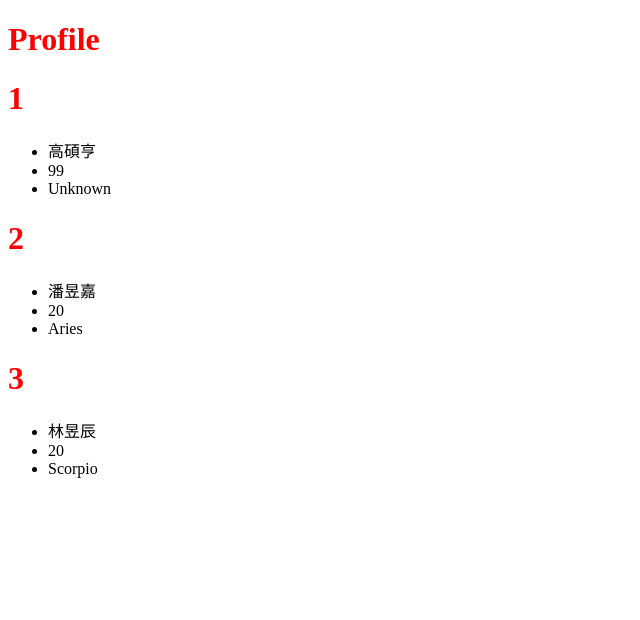
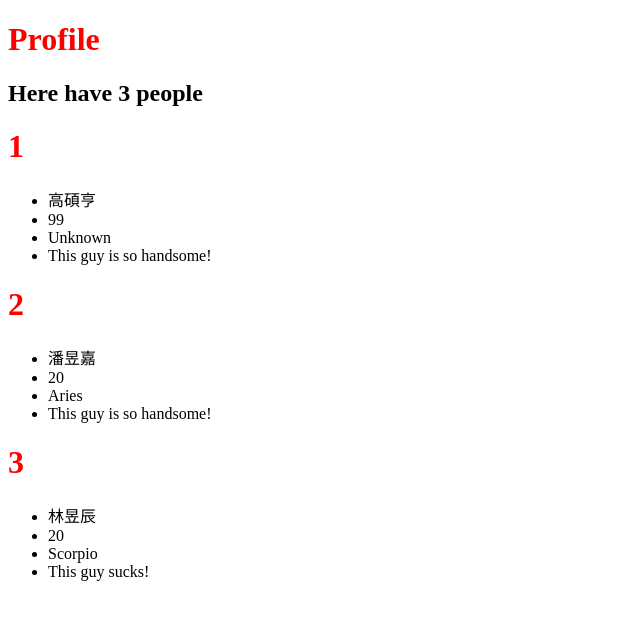
Before and after one commit to huskylin/2016_Web_Fund, a Django app: page / in a window 1280 px wide. Shown: the top 620 px of the page, without its empty margins (0-640 px from the left). Run offline with Django 3.2, Linux system fonts and the light colour scheme.

Commit message:
Add condition in templates

```diff
--- a/husky_mooc/husky_mooc/views.py
+++ b/husky_mooc/husky_mooc/views.py
@@ -1,8 +1,11 @@
 from django.shortcuts import render_to_response
 
 def index(request):
-    husky   = { 'name': '林昱辰', 'age': 20, 'horoscope': 'Scorpio' }
-    yoga    = { 'name': '潘昱嘉', 'age': 20, 'horoscope': 'Aries' }
-    shuohan = { 'name': '高碩亨', 'age': 99, 'horoscope': 'Unknown' }
+    husky   = { 'name': '林昱辰', 'age': 20, 'horoscope': 'Scorpio',
+            'is_handsome': False }
+    yoga    = { 'name': '潘昱嘉', 'age': 20, 'horoscope': 'Aries',
+            'is_handsome': True }
+    shuohan = { 'name': '高碩亨', 'age': 99, 'horoscope': 'Unknown',
+            'is_handsome': True }
     people  = [husky, yoga, shuohan]
     return render_to_response('index.html', locals())
--- a/husky_mooc/templates/index.html
+++ b/husky_mooc/templates/index.html
@@ -7,12 +7,18 @@
 </head>
 <body>
   <h1>Profile</h1>
+  <h2>Here have {{ people | length }} people</h2>
   {% for person in people reversed %}
     <h1>{{ forloop.counter }}</h1>
     <ul>
       <li>{{ person.name }}</li>
       <li>{{ person.age }}</li>
       <li>{{ person.horoscope }}</li>
+      {% if person.is_handsome %}
+        <li>This guy is so handsome!</li>
+      {% else %}
+        <li>This guy sucks!</li>
+      {% endif %}
     </ul>
   {% empty %}
   <p>There's no person profile here!!</p>
```
Also changed, not shown: 1 other file.
